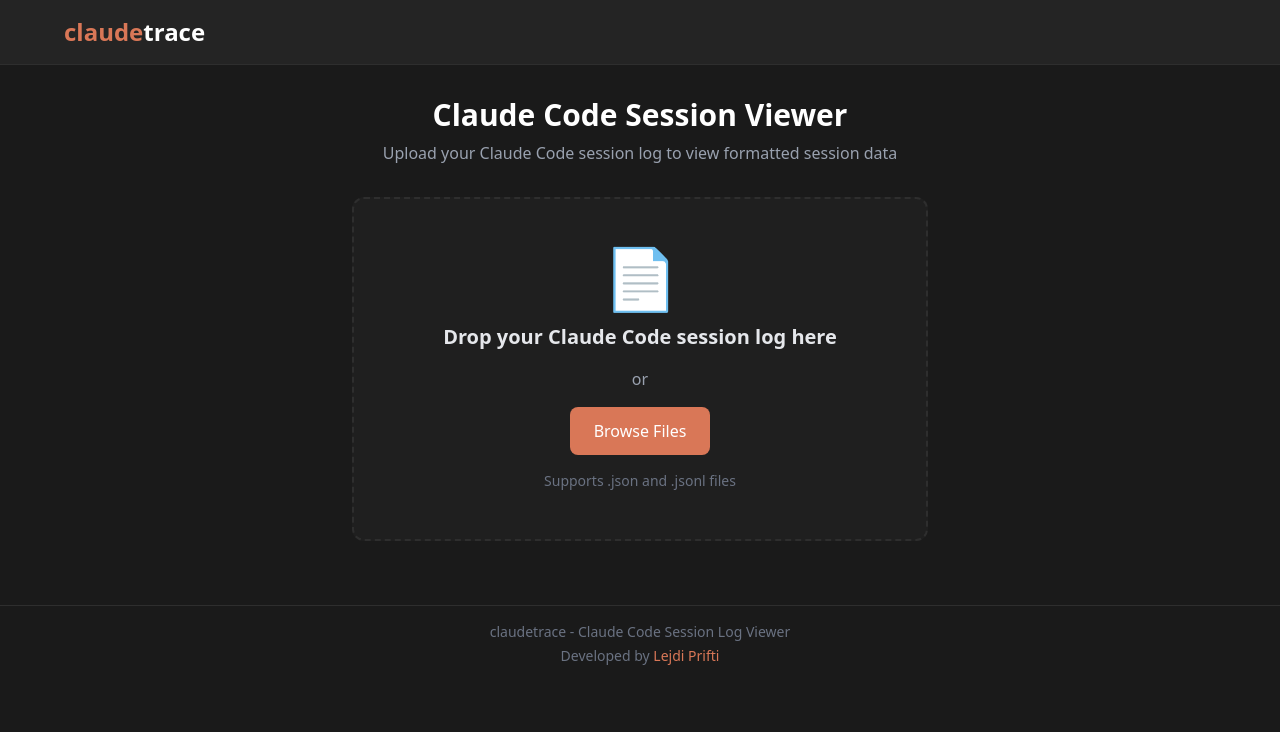
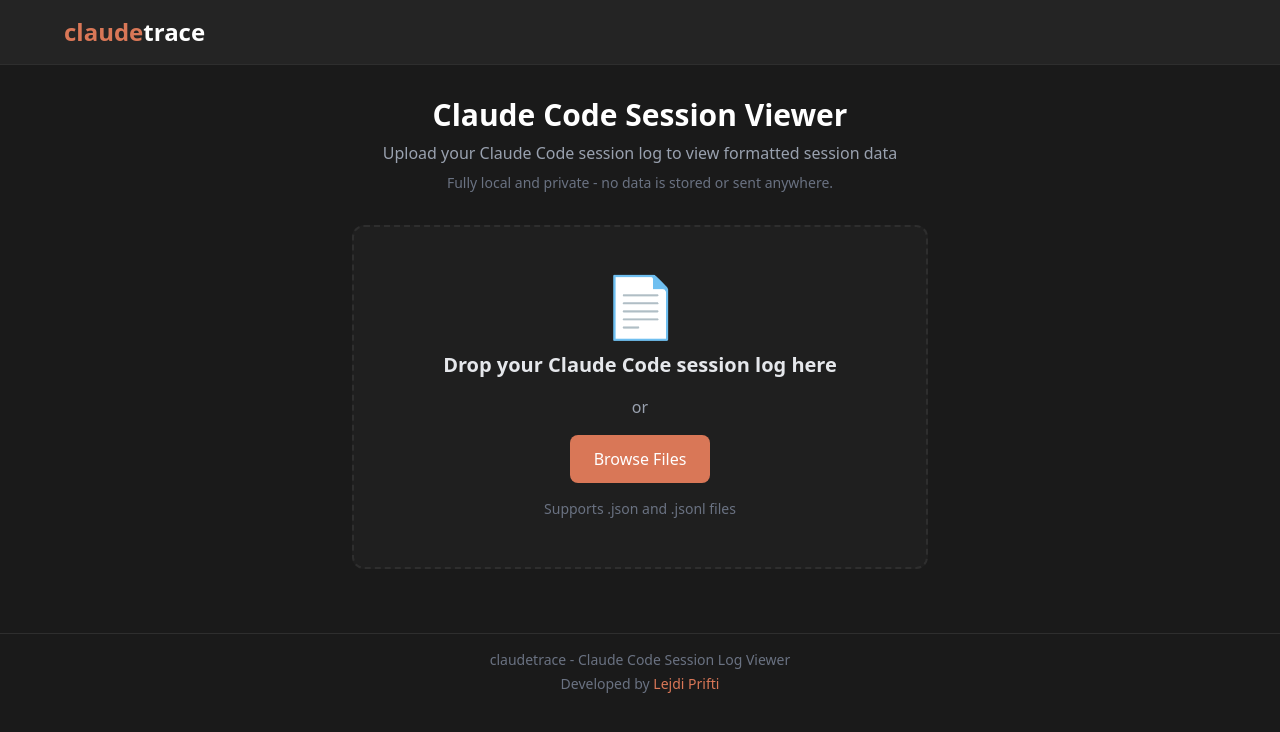
Before and after one commit to lejdiprifti/claudetrace, a React (Vite) app: page / in a window 1280 px wide. Shown: the top 732 px of the page. Built offline with nearby package versions, Linux system fonts and the light colour scheme.

Commit message:
fix: added fully local

```diff
--- a/src/App.tsx
+++ b/src/App.tsx
@@ -65,6 +65,9 @@
               <p className="text-gray-400">
                 Upload your Claude Code session log to view formatted session data
               </p>
+              <p className="text-gray-500 text-sm mt-2">
+                Fully local and private - no data is stored or sent anywhere.
+              </p>
             </div>
             <FileUpload onFileLoad={handleFileLoad} />
           </div>
```
